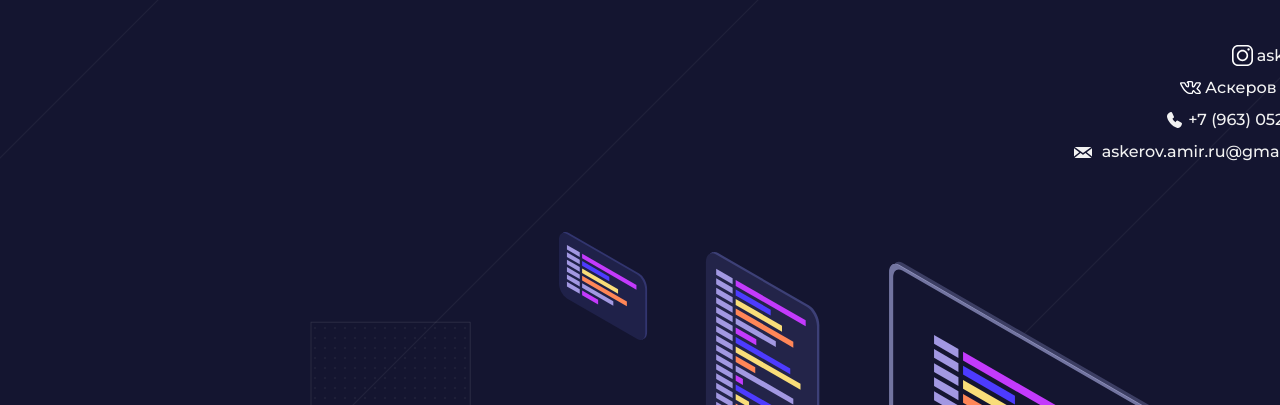
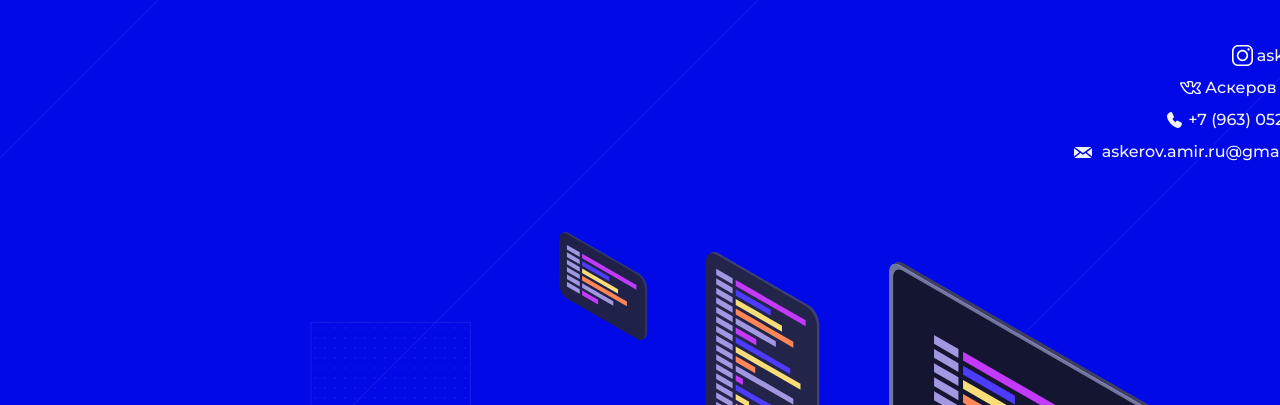
Before and after one commit to AskerMir/askermir, a plain HTML site: page index.html in a window 1280 px wide. Shown: the top 405 px of the page. Drawn offline with Linux system fonts and the light colour scheme.

Commit message:
синий фон

```diff
--- a/style.css
+++ b/style.css
@@ -6,7 +6,7 @@ body {
   font-size: 16px;
   line-height: 32px;
   color: #f2f2f2;
-  background-color: #141530;
+  background-color: #0109e7;
   background-image: url("img/pattern-lines-hero.svg");
   background-position: center;
   width: 100%;
```
